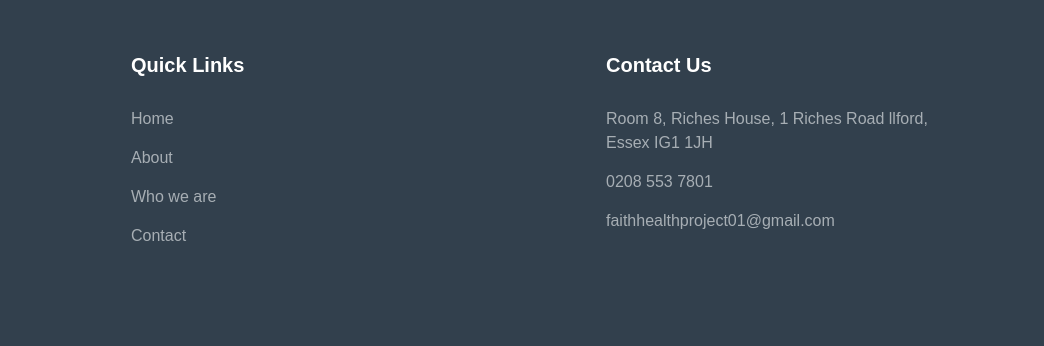
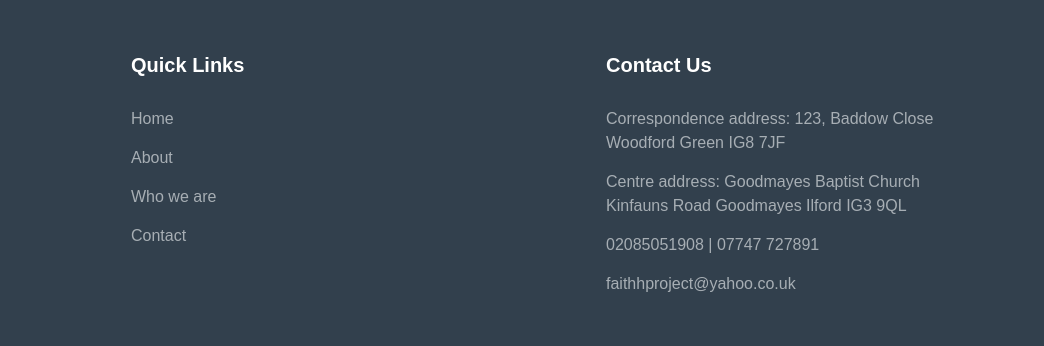
Before and after one commit to Alphadude/faith-charity, a plain HTML site: page index.html in a window 1280 px wide. Shown: the part 5870-6216 px from the top of the page, 236-1280 px from the left. Drawn offline with Linux system fonts and the light colour scheme; a web font is replaced by a local one.

Commit message:
updated footer

```diff
--- a/index.html
+++ b/index.html
@@ -375,9 +375,21 @@
                                 <div class="footer-tittle">
                                     <h4>Contact Us</h4>
                                     <ul>
-                                        <li><a href="#">Room 8, Riches House, 1 Riches Road llford, Essex IG1 1JH</a></li>
-                                        <li><a href="#">0208 553 7801</a></li>
-                                        <li><a href="#">faithhealthproject01@gmail.com</a></li>
+                                        <li><a href="#">Correspondence address:
+                                            123, Baddow Close
+                                            Woodford Green
+                                            IG8 7JF
+                                            </a></li>
+                                        <li><a href="#">Centre address:
+                                            Goodmayes Baptist Church
+                                            Kinfauns Road
+                                            Goodmayes
+                                            Ilford
+                                            IG3 9QL
+                                            </a></li>
+                                        <li><a href="#">02085051908 | 07747 727891
+                                   </a></li>
+                                        <li><a href="#"> faithhproject@yahoo.co.uk</a></li>
                                     </ul>
                                 </div>
                             </div>
```
